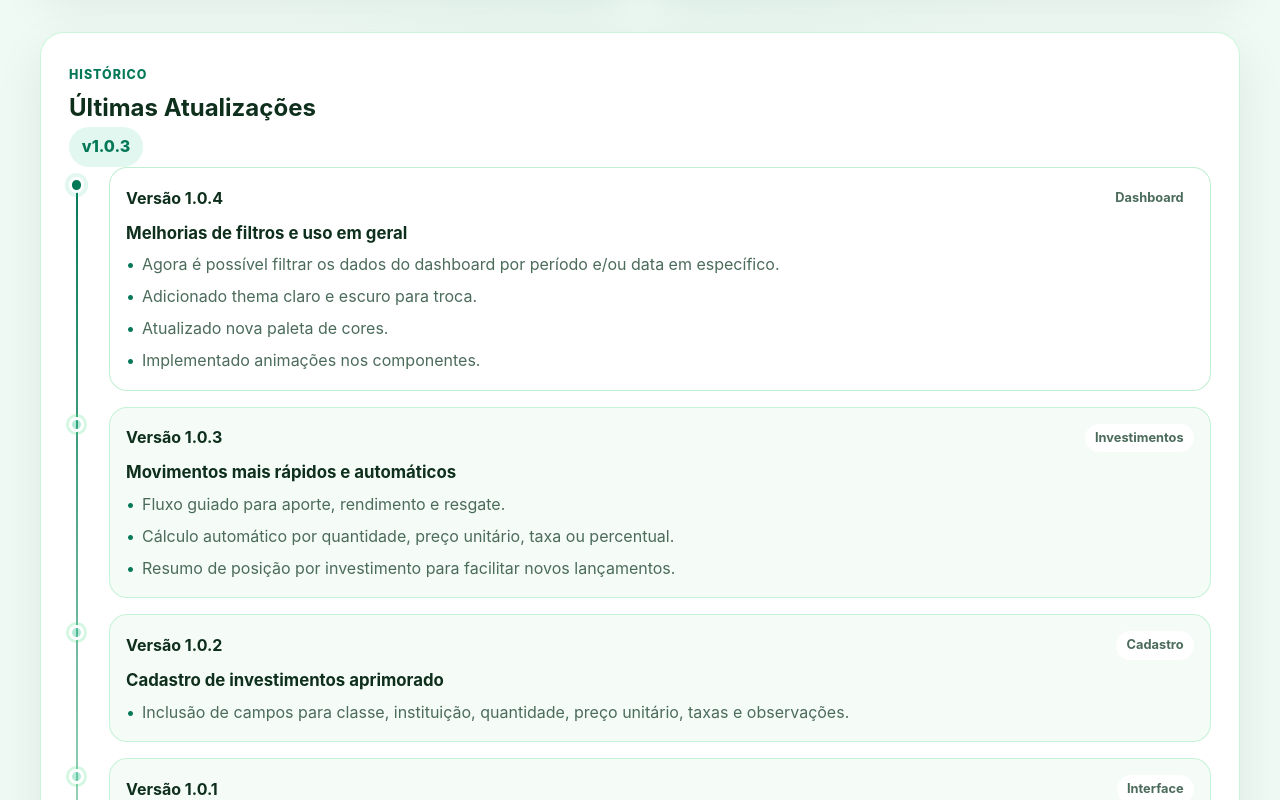
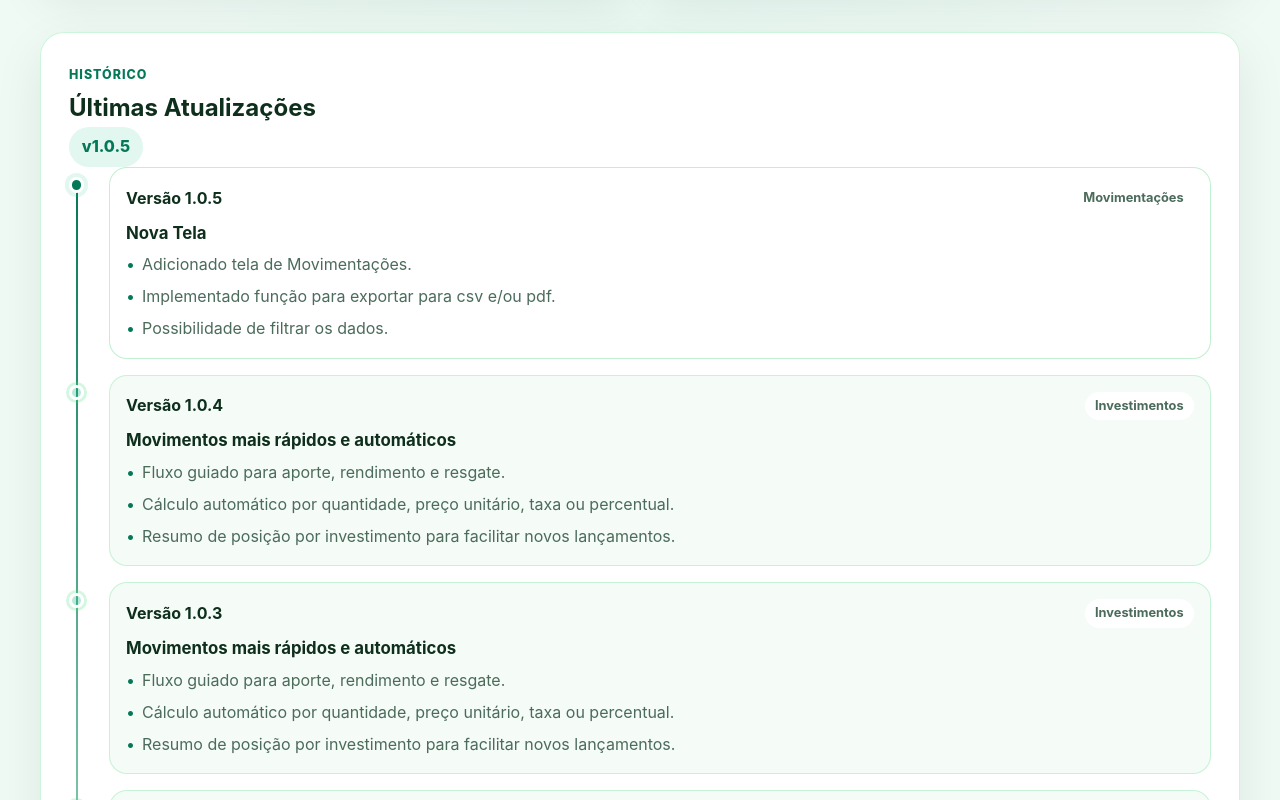
Before and after one commit to adao-locks/NewMoney, an Angular app: page /sobre in a window 1280 px wide. Shown: the part 560-1360 px from the top of the page. Built offline with nearby package versions, Linux system fonts and the light colour scheme; no server answers; sample sign-in values are in the browser's storage.

Commit message:
versão 1.0.5 - Movimentações

```diff
--- a/package.json
+++ b/package.json
@@ -18,11 +18,13 @@
     "@angular/platform-browser": "^19.0.0",
     "@angular/platform-browser-dynamic": "^19.0.0",
     "@angular/router": "^19.0.0",
+    "chart.js": "^4.4.0",
     "firebase": "^12.14.0",
+    "jspdf": "^4.2.1",
+    "jspdf-autotable": "^5.0.8",
     "rxjs": "^7.8.0",
     "tslib": "^2.7.0",
-    "zone.js": "^0.15.0",
-    "chart.js": "^4.4.0"
+    "zone.js": "^0.15.0"
   },
   "devDependencies": {
     "@angular/build": "^19.0.0",
--- a/src/app/components/sobre/sobre.component.html
+++ b/src/app/components/sobre/sobre.component.html
@@ -36,7 +36,7 @@
         <span class="eyebrow">Histórico</span>
         <h2 id="updates-title">Últimas Atualizações</h2>
       </div>
-      <span class="latest-badge">v1.0.3</span>
+      <span class="latest-badge">v1.0.5</span>
     </div>
 
     <div class="updates-timeline">
@@ -44,15 +44,29 @@
         <div class="update-marker"></div>
         <div class="update-content">
           <div class="update-meta">
+            <strong>Versão 1.0.5</strong>
+            <span>Movimentações</span>
+          </div>
+          <h3>Nova Tela</h3>
+          <ul>
+            <li>Adicionado tela de Movimentações.</li>
+            <li>Implementado função para exportar para csv e/ou pdf.</li>
+            <li>Possibilidade de filtrar os dados.</li>
+          </ul>
+        </div>
+      </article>
+      <article class="update-item">
+        <div class="update-marker"></div>
+        <div class="update-content">
+          <div class="update-meta">
             <strong>Versão 1.0.4</strong>
-            <span>Dashboard</span>
+            <span>Investimentos</span>
           </div>
-          <h3>Melhorias de filtros e uso em geral</h3>
+          <h3>Movimentos mais rápidos e automáticos</h3>
           <ul>
-            <li>Agora é possível filtrar os dados do dashboard por período e/ou data em específico.</li>
-            <li>Adicionado thema claro e escuro para troca.</li>
-            <li>Atualizado nova paleta de cores.</li>
-            <li>Implementado animações nos componentes.</li>
+            <li>Fluxo guiado para aporte, rendimento e resgate.</li>
+            <li>Cálculo automático por quantidade, preço unitário, taxa ou percentual.</li>
+            <li>Resumo de posição por investimento para facilitar novos lançamentos.</li>
           </ul>
         </div>
       </article>
--- a/src/app/components/transacoes/movimentacoes.component.html
+++ b/src/app/components/transacoes/movimentacoes.component.html
@@ -106,6 +106,9 @@
       <button type="button" class="primary" (click)="exportToCSV()">
         📥 Exportar para CSV
       </button>
+      <button type="button" class="primary" (click)="exportToPDF()">
+        📄 Exportar para PDF
+      </button>
     </div>
   </div>
 
--- a/src/app/components/transacoes/movimentacoes.component.ts
+++ b/src/app/components/transacoes/movimentacoes.component.ts
@@ -3,6 +3,8 @@ import { Component, OnInit } from '@angular/core';
 import { FormsModule } from '@angular/forms';
 import { Transaction } from '../../models/transaction.model';
 import { TransactionService } from '../../services/transaction.service';
+import jsPDF from 'jspdf';
+import autoTable from 'jspdf-autotable';
 
 interface FilterOptions {
   searchText: string;
@@ -253,6 +255,55 @@ export class MovimentacoesComponent implements OnInit {
     window.URL.revokeObjectURL(url);
   }
 
+  exportToPDF() {
+    if (this.filteredTransactions.length === 0) {
+      alert('Nenhuma movimentação para exportar');
+      return;
+    }
+
+    const doc = new jsPDF();
+
+    doc.setFontSize(16);
+    doc.text('Relatório de Movimentações', 14, 15);
+
+    const headers = [
+      ['Data', 'Descrição', 'Categoria', 'Tipo', 'Valor', 'Conta']
+    ];
+
+    const rows = this.filteredTransactions.map((t) => [
+      t.date,
+      t.description,
+      t.category || '',
+      this.getTypeLabel(t.type),
+      this.getAmount(t),
+      t.account || '',
+    ]);
+
+    autoTable(doc, {
+      head: headers,
+      body: rows,
+      startY: 25,
+      styles: {
+        fontSize: 8,
+      },
+      headStyles: {
+        fontSize: 9,
+      },
+      columnStyles: {
+        0: { cellWidth: 25 },
+        1: { cellWidth: 45 },
+        2: { cellWidth: 30 },
+        3: { cellWidth: 25 },
+        4: { cellWidth: 25 },
+        5: { cellWidth: 30 },
+      },
+    });
+
+    doc.save(
+      `movimentacoes-${new Date().toISOString().split('T')[0]}.pdf`
+    );
+  }
+
   get hasActiveFilters(): boolean {
     return !!(
       this.filters.searchText ||
```
Also changed, not shown: 1 other file (tests, documents, lock files or other folders). Lines whose indentation alone changed are shown as unchanged.
